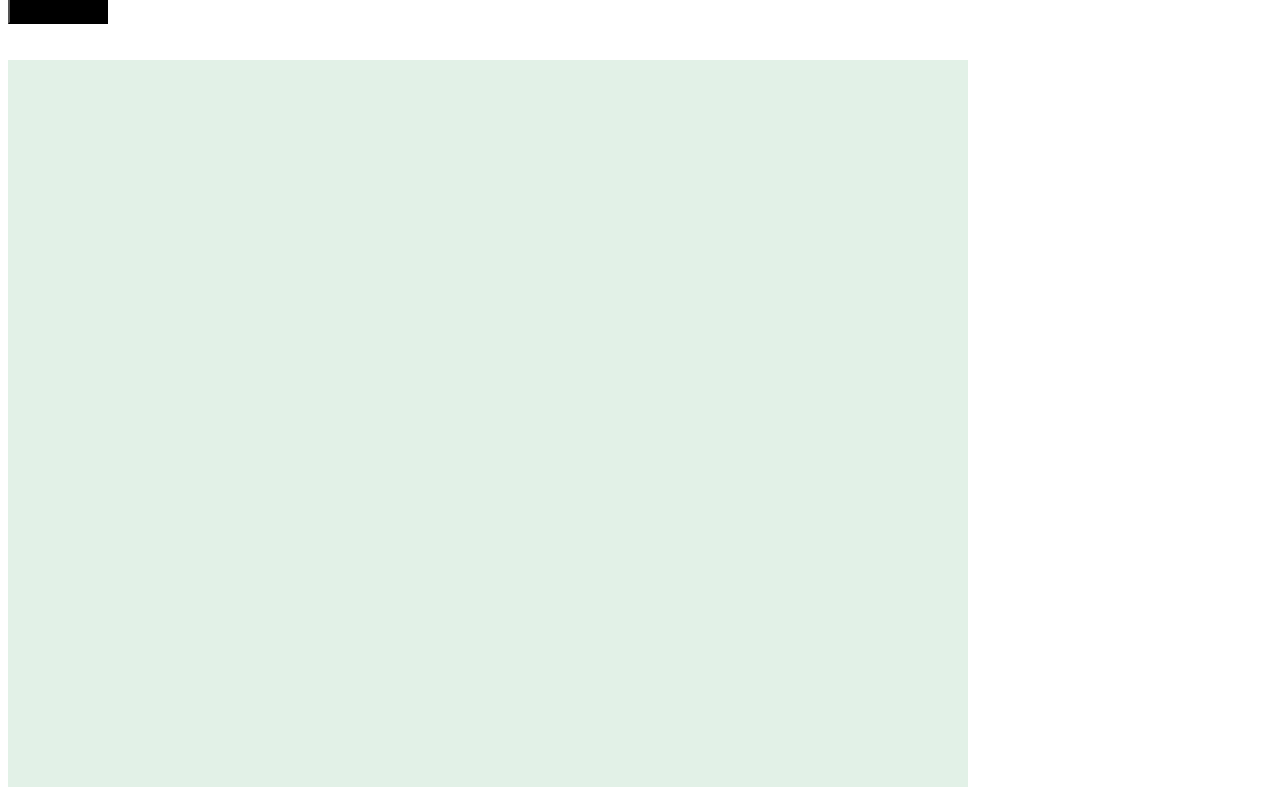
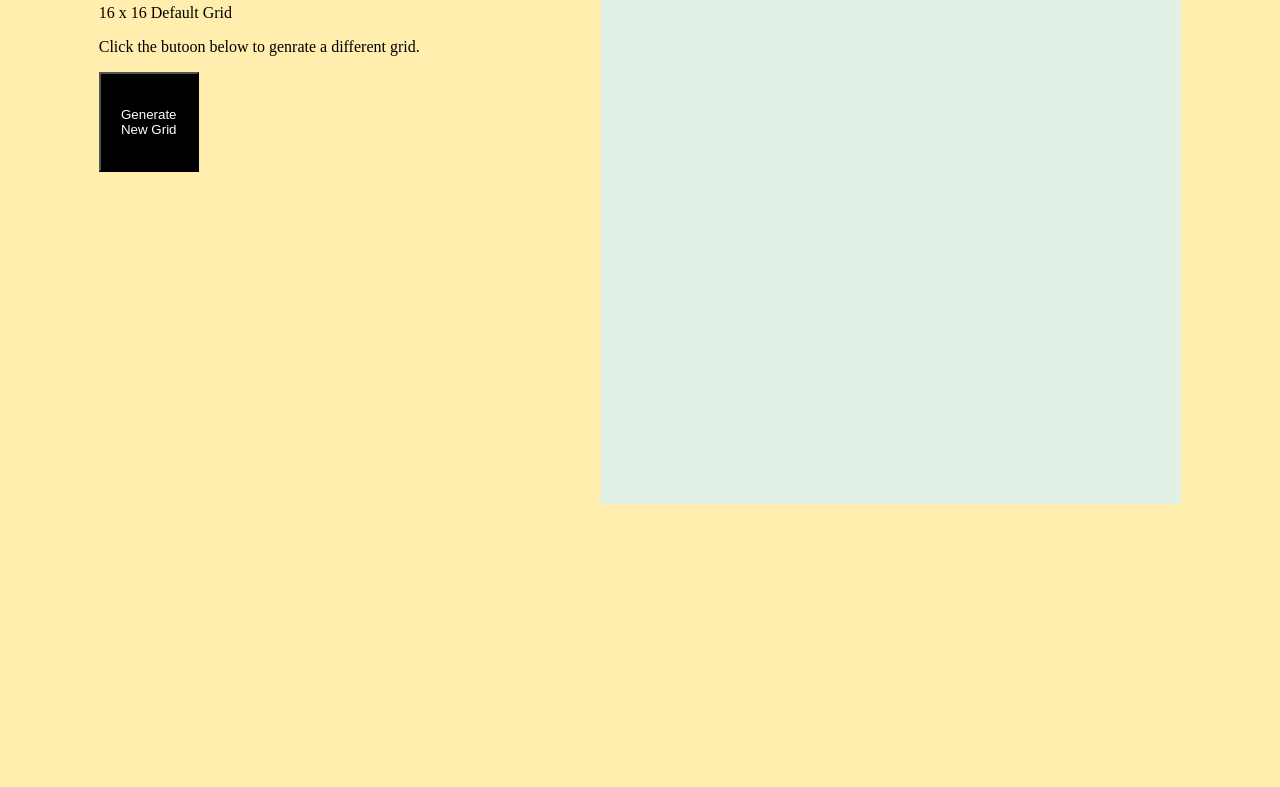
Before and after one commit to Kurolinks/theOdinProject-etch-a-sketch, a plain HTML site: page index.html in a window 1280 px wide. Shown: the part 84-871 px from the top of the page. After the commit the page ends 800 px from the top, so only its background shows below. Drawn offline with Linux system fonts and the light colour scheme.

Commit message:
add background style, H1 and 2 p tags, align contents

```diff
--- a/index.html
+++ b/index.html
@@ -8,8 +8,10 @@
 </head>
 <body>
     <div class="buttonContainer">
-
-    </div><br><br>
+        <h1>ETCH A SKETCH</h1>
+        <p>16 x 16 Default Grid</p>
+        <p>Click the butoon below to genrate a different grid.</p>
+    </div>
     <div class="container">
 
     </div>
--- a/index.js
+++ b/index.js
@@ -2,13 +2,13 @@
 const container = document.querySelector(".container");
 const buttonContainer = document.querySelector(".buttonContainer");
 
-container.style.width = '960px';
+container.style.width = '580px';
 container.style.display = 'flex';
 container.style.flexWrap = 'wrap';
 
 const button = document.createElement('button')
 button.setAttribute('style', 'height: 100px; width: 100px; background-color: black; color: white;');
-button.innerHTML = "Generate Grid";
+button.innerHTML = "Generate New Grid";
 buttonContainer.appendChild(button);
 
 numberofSquares(16);
@@ -23,7 +23,7 @@ function numberofSquares(number){
     container.innerHTML = '';
 
     // const number = prompt("How many Squares per side do you want?");
-    let squareSize = 960/number;
+    let squareSize = 580/number;
 
     // create grid divs
     if(number <= 100){
--- a/style.css
+++ b/style.css
@@ -1,3 +1,9 @@
+body {
+    background-color: #FFEEAD;
+    display: flex;
+    justify-content: space-around;
+}
+
 .container:hover {
     background-color: blue;
     cursor: pointer;
```
